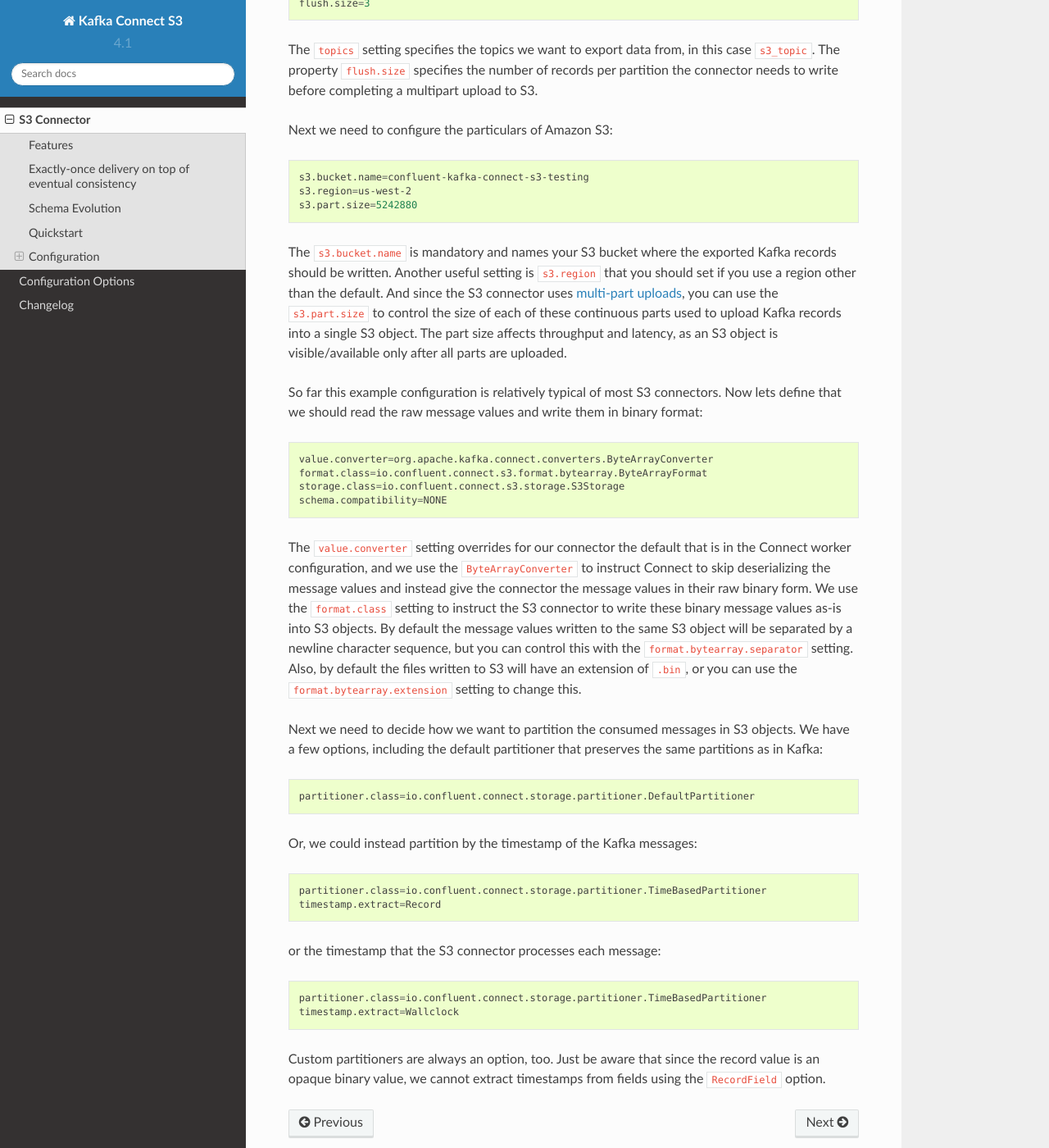
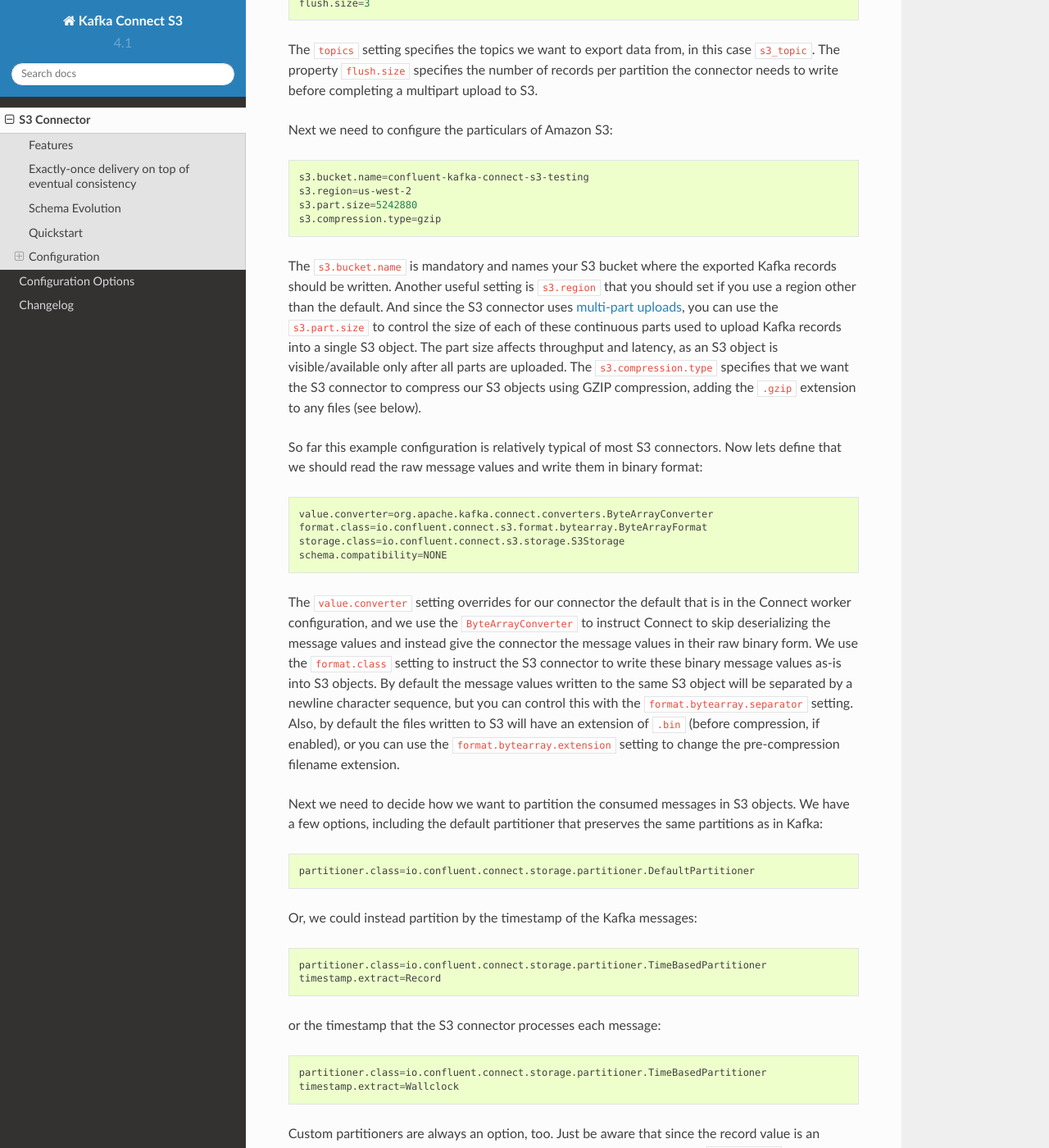
Before and after one commit to confluentinc/kafka-connect-storage-cloud, a Sphinx documentation site: the page built from kafka-connect-s3/docs/s3_connector.rst, in a window 1280 px wide and 1400 px high, scrolled down 6896 px. Shown: the whole window at 82% size. Built offline with Sphinx 7.4.7 and the Read the Docs theme 2.0.0, drawn with Linux system fonts in a browser that asks for light colours; some of the changed text lies outside the part shown.

Commit message:
CC-1791: Added compression options to raw value example

```diff
--- a/kafka-connect-s3/docs/s3_connector.rst
+++ b/kafka-connect-s3/docs/s3_connector.rst
@@ -323,6 +323,7 @@ Next we need to configure the particulars of Amazon S3:
   s3.bucket.name=confluent-kafka-connect-s3-testing
   s3.region=us-west-2
   s3.part.size=5242880
+  s3.compression.type=gzip
 
 The ``s3.bucket.name`` is mandatory and names your S3 bucket where the exported Kafka records
 should be written. Another useful setting is ``s3.region`` that you should set if you use a
@@ -331,6 +332,8 @@ region other than the default. And since the S3 connector uses
 you can use the ``s3.part.size`` to control the size of each of these continuous parts used to
 upload Kafka records into a single S3 object. The part size affects throughput and
 latency, as an S3 object is visible/available only after all parts are uploaded.
+The ``s3.compression.type`` specifies that we want the S3 connector to compress our S3 objects
+using GZIP compression, adding the ``.gzip`` extension to any files (see below).
 
 So far this example configuration is relatively typical of most S3 connectors.
 Now lets define that we should read the raw message values and write them in
@@ -350,7 +353,8 @@ binary form. We use the ``format.class`` setting to instruct the S3 connector to
 binary message values as-is into S3 objects. By default the message values written to the same S3
 object will be separated by a newline character sequence, but you can control this with the
 ``format.bytearray.separator`` setting. Also, by default the files written to S3 will have an
-extension of ``.bin``, or you can use the ``format.bytearray.extension`` setting to change this.
+extension of ``.bin`` (before compression, if enabled), or you can use the
+``format.bytearray.extension`` setting to change the pre-compression filename extension.
 
 Next we need to decide how we want to partition the consumed messages in S3 objects. We have a few
 options, including the default partitioner that preserves the same partitions as in Kafka:
@@ -376,3 +380,6 @@ or the timestamp that the S3 connector processes each message:
 Custom partitioners are always an option, too. Just be aware that since the record value is
 an opaque binary value, we cannot extract timestamps from fields using the ``RecordField``
 option.
+
+The S3 connector configuration outlined above results in newline-delimited gzipped objects in S3
+with ``.bin.gzip``.
```
